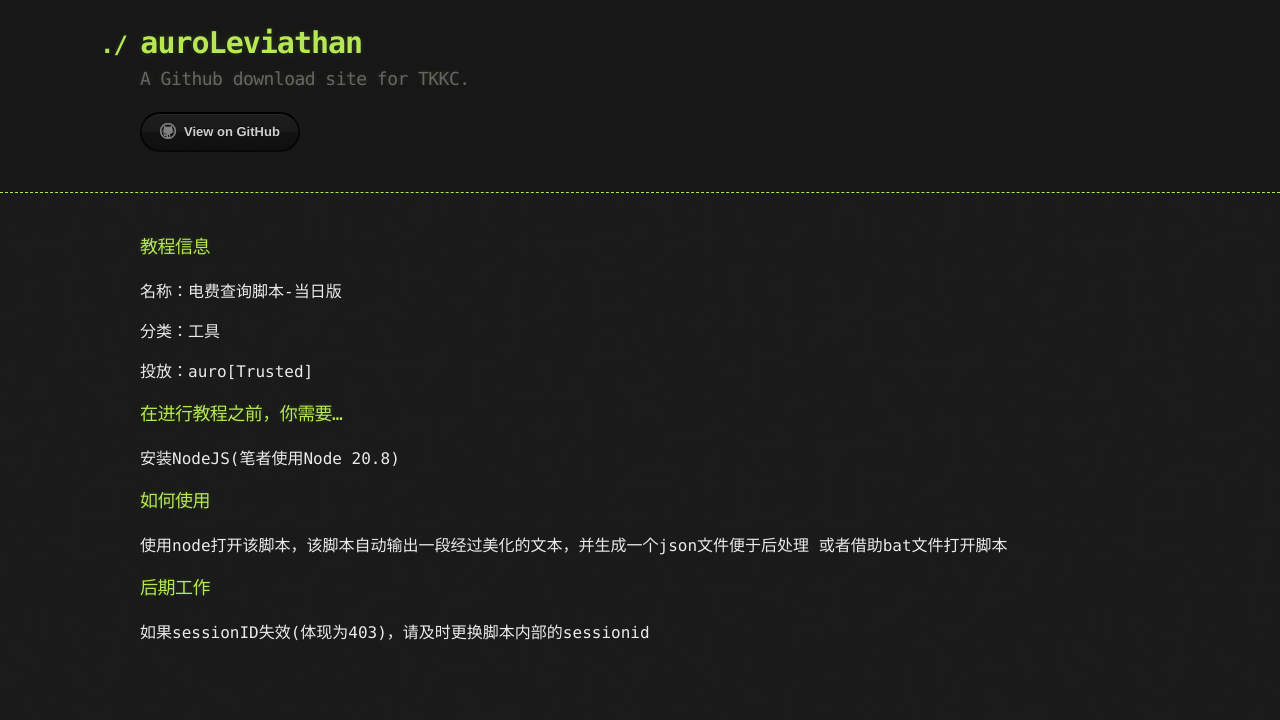
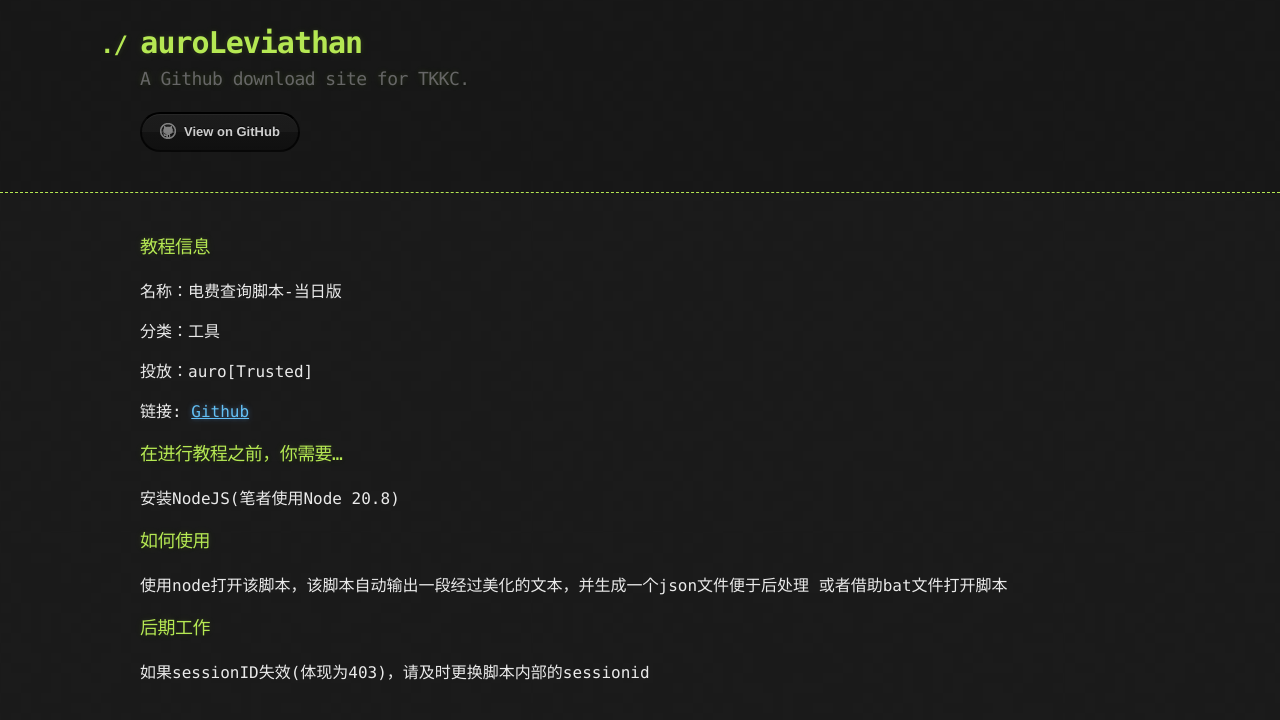
Before and after one commit to THSLP13/leviathan_toolsite, a Jekyll site: the page built from Tool_QueryElecInfo.md, in a window 1280 px wide. Shown: the top 720 px of the page. Built offline with Jekyll 4.4.1, drawn with Linux system fonts in a browser that asks for light colours; our own code applies the rules of GitHub Pages for plain Markdown files.

Commit message:
Update Tool_QueryElecInfo.md

```diff
--- a/Tool_QueryElecInfo.md
+++ b/Tool_QueryElecInfo.md
@@ -5,6 +5,8 @@
 分类：工具
 
 投放：auro[Trusted]
+
+链接: [Github](https://github.com/THSLP13/thslp13.github.io/releases/download/tool/Tool_ElecInfoGet.zip)
 
 ### 在进行教程之前，你需要...
 
```
